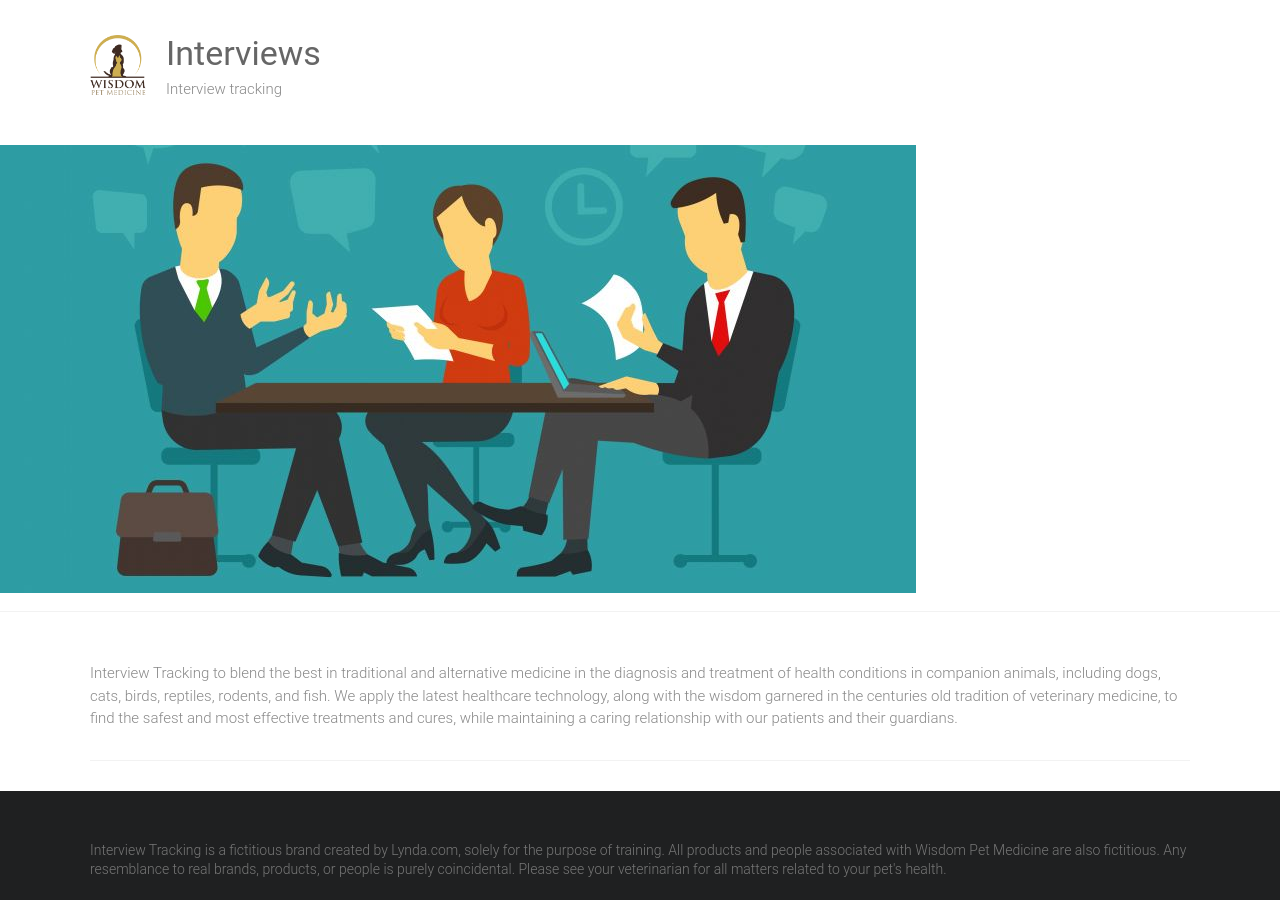
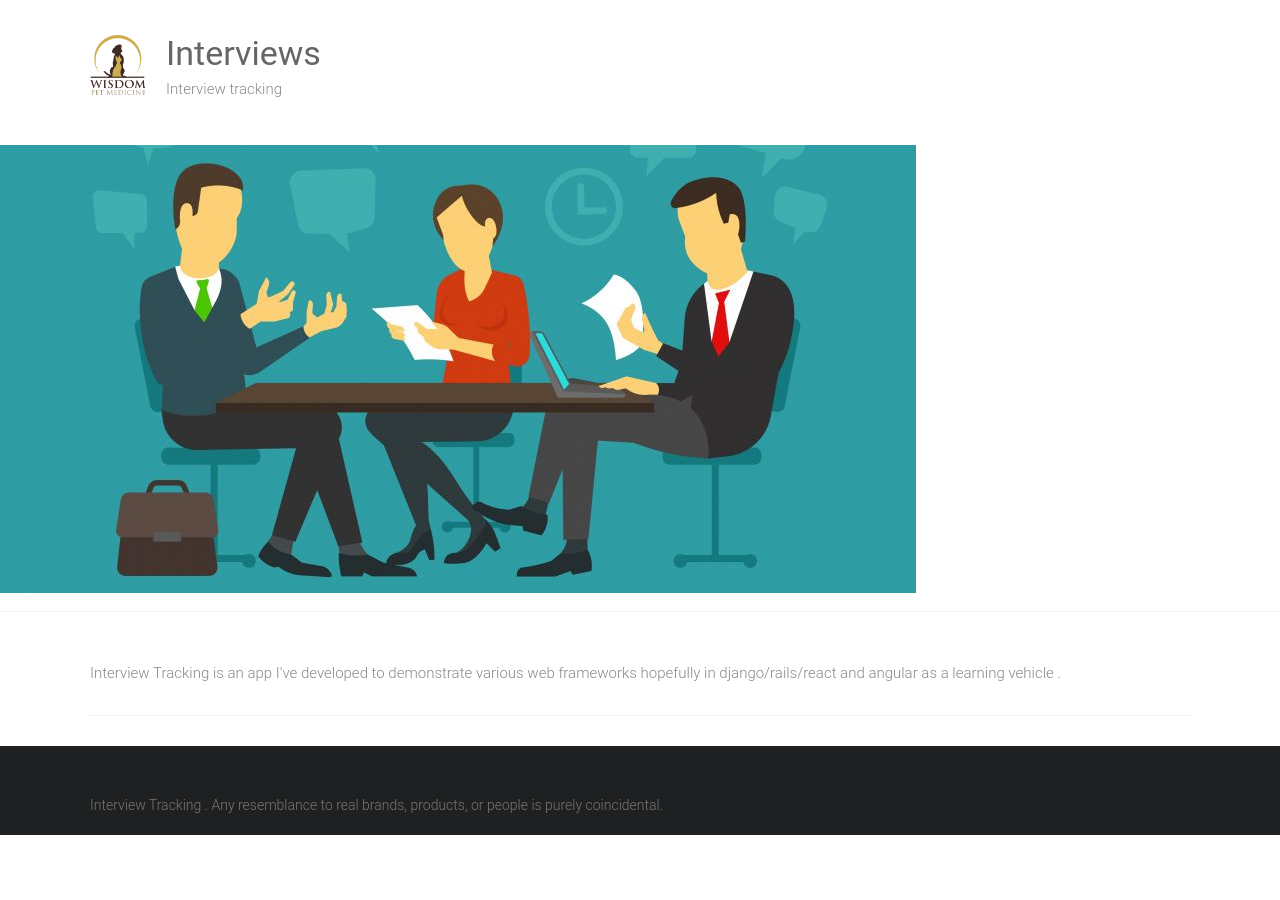
Before and after one commit to milomia/prospector, a Django app: template prospects/templates/home.html in a window 1280 px wide. After the commit the page ends 835 px from the top, so only its background shows below. Run offline with Django 3.2, Linux system fonts and the light colour scheme; the template is opened without the code that fills it, so the values that code supplies are empty.

Commit message:
changes to front page on description

```diff
--- a/prospects/templates/base.html
+++ b/prospects/templates/base.html
@@ -28,7 +28,7 @@
             <div class="main-wrapper">
                 <div class="single-page clearfix">
                     <div class="inner-wrap">
-                        <p>Interview Tracking to blend the best in traditional and alternative medicine in the diagnosis and treatment of health conditions in companion animals, including dogs, cats, birds, reptiles, rodents, and fish. We apply the latest healthcare technology, along with the wisdom garnered in the centuries old tradition of veterinary medicine, to find the safest and most effective treatments and cures, while maintaining a caring relationship with our patients and their guardians.</p>
+                        <p>Interview Tracking is an app I've developed to demonstrate various web frameworks hopefully in django/rails/react and angular as a learning vehicle .</p>
                         <hr>
                         <div>
                         {% block content %}
@@ -39,7 +39,7 @@
             </div>
             <footer id="colophon">
                 <div class="inner-wrap">
-                    Interview Tracking is a fictitious brand created by Lynda.com, solely for the purpose of training. All products and people associated with Wisdom Pet Medicine are also fictitious. Any resemblance to real brands, products, or people is purely coincidental. Please see your veterinarian for all matters related to your pet's health.
+                    Interview Tracking . Any resemblance to real brands, products, or people is purely coincidental.
                 </div>
             </footer>
         </div>
```
